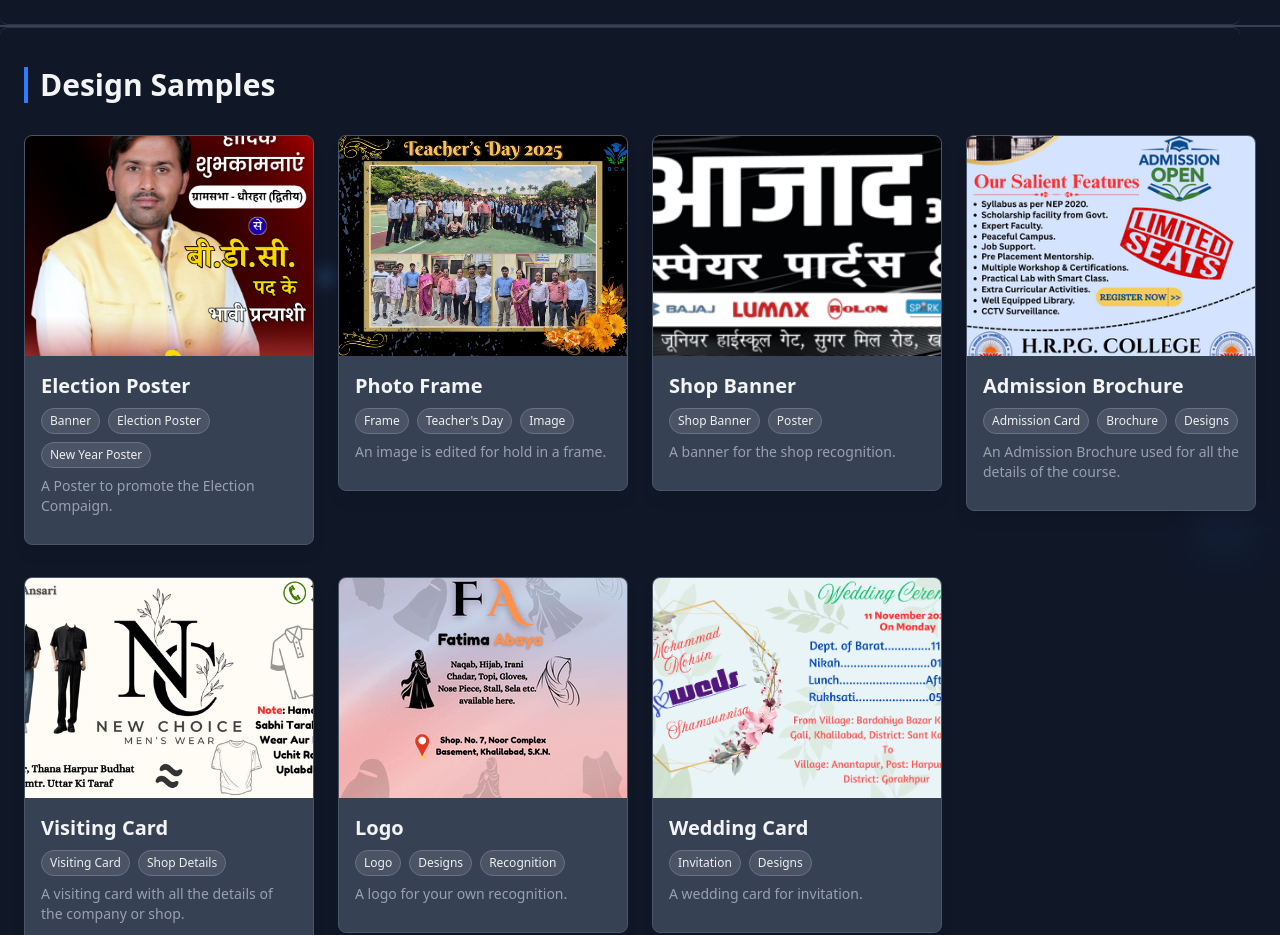
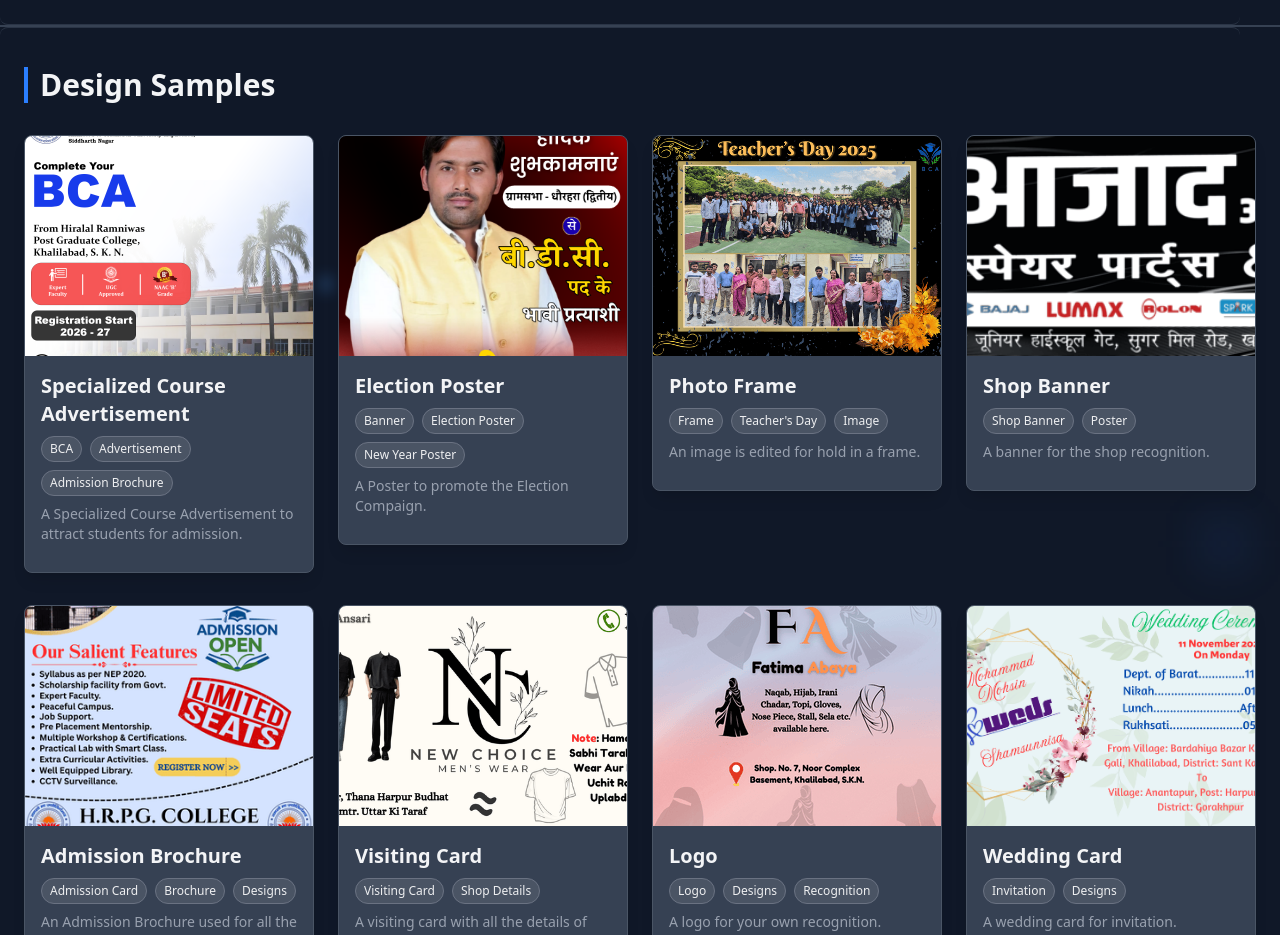
Before and after one commit to mr-akram07/portfolio, a React (Vite) app: page / in a window 1280 px wide. Shown: the part 4040-4975 px from the top of the page. Built offline with nearby package versions, Linux system fonts and the light colour scheme.

Commit message:
BCA Design Added

```diff
--- a/data.js
+++ b/data.js
@@ -57,6 +57,7 @@ export const codeLines = [
 ];
 
 export const designSamples = [
+  { title: "Specialized Course Advertisement",  desc: "A Specialized Course Advertisement to attract students for admission.", image: "./BCA.png", link: "./BCA.png",  tags: ["BCA", "Advertisement","Admission Brochure"], },
   { title: "Election Poster",  desc: "A Poster to promote the Election Compaign.", image: "./Poster.png", link: "./Poster.png",  tags: ["Banner", "Election Poster","New Year Poster"], },
   { title: "Photo Frame",  desc: "An image is edited for hold in a frame.", image: "./Teacher Day.png", link: "./Teacher Day.png",  tags: ["Frame", "Teacher's Day","Image"], },
   { title: "Shop Banner",  desc: "A banner for the shop recognition.", image: "./Banner.png", link: "./Banner.png",  tags: ["Shop Banner", "Poster"], },
```
Also changed, not shown: public/BCA.png (added).
